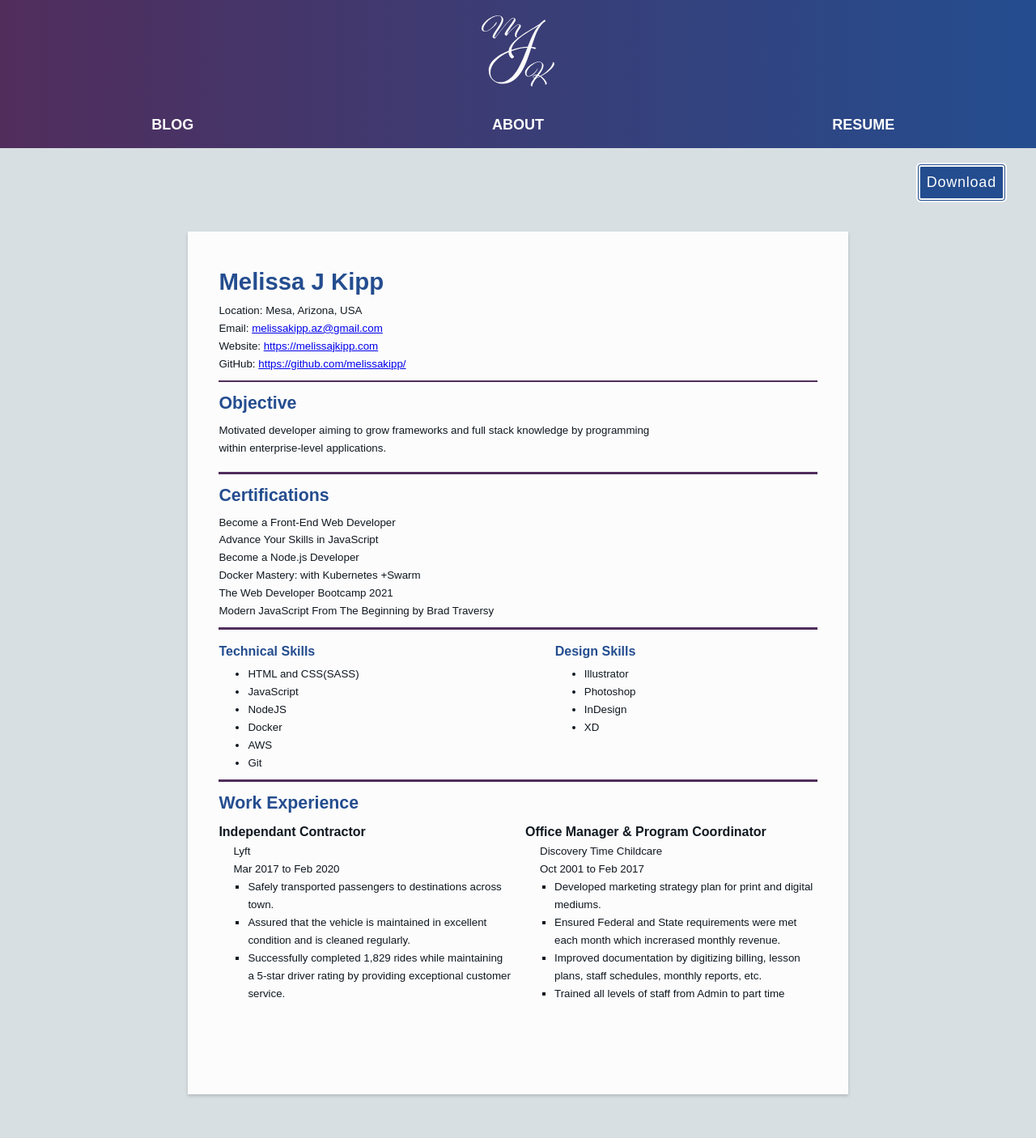
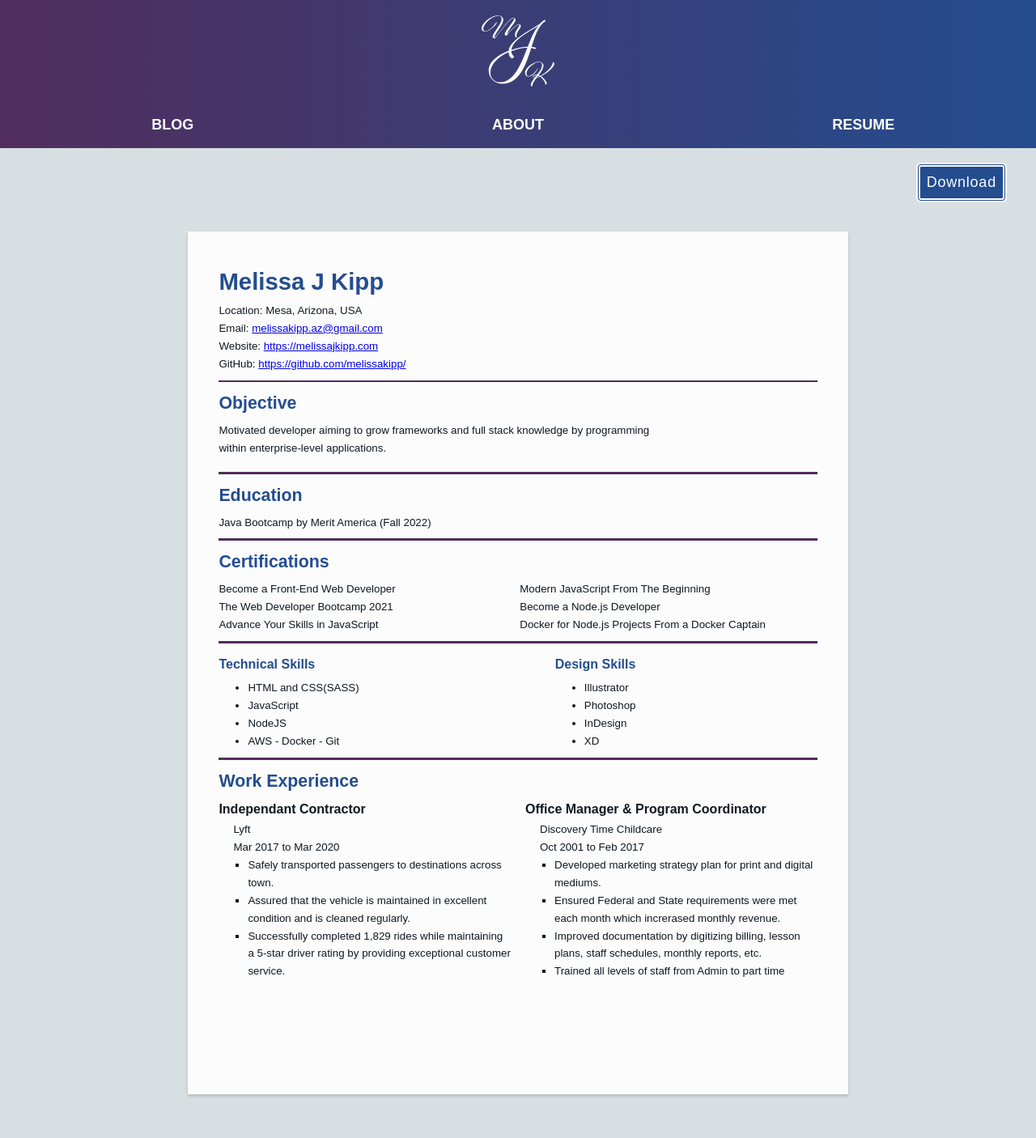
Before and after one commit to melissakipp/melissajkipp, a Jekyll site: the page built from _pages/resume.html, in a window 1280 px wide. Shown: the whole page at 81% size. Built offline with Jekyll 4.4.1, drawn with Linux system fonts in a browser that asks for light colours; nearby versions of some CDN libraries; some web fonts are replaced.

Commit message:
added edu section and adjusted certifications

```diff
--- a/_pages/resume.html
+++ b/_pages/resume.html
@@ -51,18 +51,27 @@ navigation_weight: 4
     <hr />
 
     <section class="cert-list">
+      <h4>Education</h4>
+      <ul>
+        <li>Java Bootcamp by Merit America (Fall 2022)</li>
+      </ul>
+    </section>
+
+    <hr />
+
+    <section class="cert-list">
       <h4>Certifications</h4>
       <ul class="multi">
-        <!-- <div class="cert5"> -->
+        <div class="cert5">
         <li>Become a Front-End Web Developer</li>
+        <li>The Web Developer Bootcamp 2021</li>
         <li>Advance Your Skills in JavaScript</li>
+      </div>
+      <div class="cert6">
+        <li>Modern JavaScript From The Beginning</li>
         <li>Become a Node.js Developer</li>
-        <li>Docker Mastery: with Kubernetes +Swarm</li>
-        <!-- </div>
-        <div class="cert6"> -->
-        <li>The Web Developer Bootcamp 2021</li>
-        <li>Modern JavaScript From The Beginning by Brad Traversy</li>
-        <!-- </div> -->
+        <li>Docker for Node.js Projects From a Docker Captain</li>
+        </div>
       </ul>
     </section>
 
@@ -77,9 +86,7 @@ navigation_weight: 4
             <li>HTML and CSS(SASS)</li>
             <li>JavaScript</li>
             <li>NodeJS</li>
-            <li>Docker</li>
-            <li>AWS</li>
-            <li>Git</li>
+            <li>AWS - Docker - Git</li>
           </ul>
         </div>
         <div class="col2">
@@ -131,7 +138,7 @@ navigation_weight: 4
         <li class="work3">
           <p class="job-title">Independant Contractor</p>
           <p class="employer">Lyft</p>
-          <p class="dates">Mar 2017 to Feb 2020</p>
+          <p class="dates">Mar 2017 to Mar 2020</p>
           <ul class="description">
             <li>Safely transported passengers to destinations across town.</li>
             <li>
--- a/_sass/2-layouts/resume.scss
+++ b/_sass/2-layouts/resume.scss
@@ -30,7 +30,6 @@
 }
 
 hr {
-  // color: $bg;
   background: $purple;
   height: 0.15rem;
   border-width: 0;
@@ -102,20 +101,20 @@ hr {
   grid-area: col4;
 }
 
-// .multi {
-//   display: grid;
-//   grid-template-columns: 1fr 1fr;
-//   grid-template-areas: "col5 col6";
-//   gap: 1rem;
-// }
+.multi {
+  display: grid;
+  grid-template-columns: 1fr 1fr;
+  grid-template-areas: "col5 col6";
+  gap: .25rem;
+}
 
-// .cert5 {
-//   grid-area: col5;
-// }
+.cert5 {
+  grid-area: col5;
+}
 
-// .cert6 {
-//   grid-area: col6;
-// }
+.cert6 {
+  grid-area: col6;
+}
 
 .tech-skills {
   padding: 0 0 0 2rem;
```
